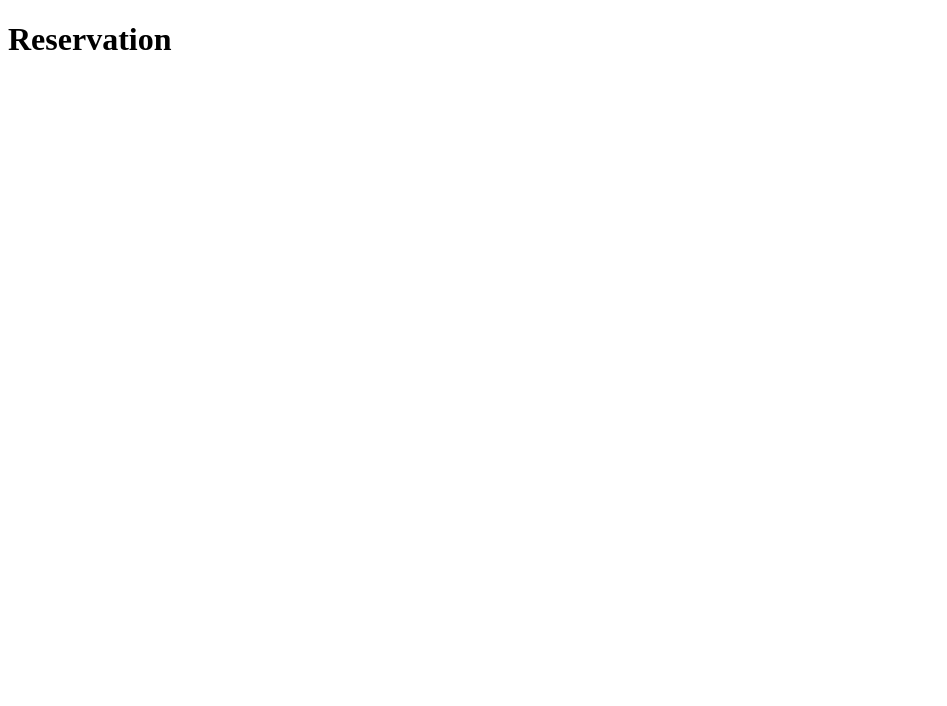
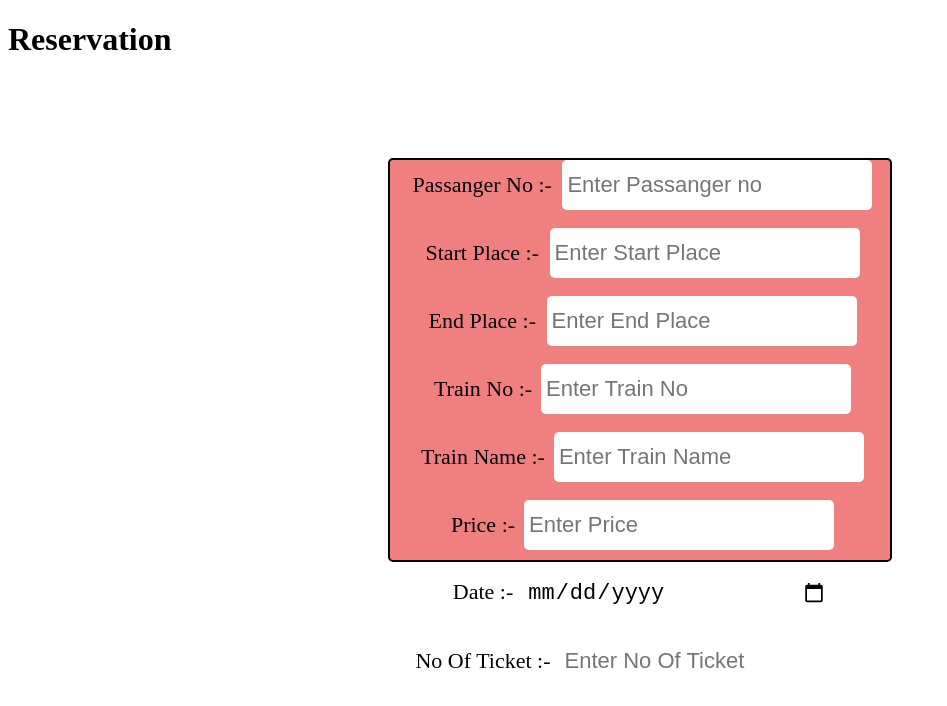
Before and after one commit to achalkatkar/reservation-form, a plain HTML site: page pages/reservation.html in a window 1280 px wide. Shown: the whole page, without its empty margins (0-947 px from the left). Drawn offline with Linux system fonts and the light colour scheme.

Commit message:
added some changes

```diff
--- /dev/null
+++ b/css/reservation.css
@@ -0,0 +1,26 @@
+.container{
+    height: 400px;
+    width: 500px;
+    border: 2px black solid;
+    border-radius: 5px;
+    background-color: lightcoral;
+    text-align: center;
+    margin: auto auto;
+    margin-top: 100px;
+}
+
+
+.lable-name{
+    font-size: 22px;
+    margin: 5px;
+
+}
+
+.input-box{
+height: 40px;
+width: 300px;
+border: none;
+font-size: 22px;
+padding: 5px;
+border-radius: 5px;
+}
--- a/pages/reservation.html
+++ b/pages/reservation.html
@@ -4,8 +4,50 @@
     <meta charset="UTF-8">
     <meta name="viewport" content="width=device-width, initial-scale=1.0">
     <title>Reservation</title>
+    <link rel="stylesheet" href="../css/reservation.css"/>
 </head>
 <body>
     <h1>Reservation</h1>
+    <div class="container">
+        <label class="lable-name"> Passanger No :- </label>
+        <input type="text" class="input-box" placeholder="Enter Passanger no "/>
+
+        <br/><br/>
+
+        <label class="lable-name"> Start Place :- </label>
+        <input type="text" class="input-box" placeholder="Enter Start Place "/>
+
+        <br/><br/>
+
+        <label class="lable-name"> End Place :- </label>
+        <input type="text" class="input-box" placeholder="Enter End Place "/>
+
+        <br/><br/>
+
+        <label class="lable-name">Train No :-</label>
+      <input type="text" class="input-box" placeholder="Enter Train No">
+
+      <br/><br/>
+
+      <label class="lable-name">Train Name :-</label>
+      <input type="text" class="input-box" placeholder="Enter Train Name">
+
+      <br/><br/>
+
+      <label class="lable-name">Price :-</label>
+      <input type="number" class="input-box" placeholder="Enter Price">
+
+      <br/><br/>
+
+      <label class="lable-name">Date :-</label>
+      <input type="date" class="input-box" >
+
+      <br/><br/>
+
+
+      <label class="lable-name">No Of Ticket :-</label>
+      <input type="number" class="input-box" placeholder="Enter No Of Ticket">
+
+    </div>
 </body>
 </html>
```
Also changed, not shown: css/reservation.html (deleted).
